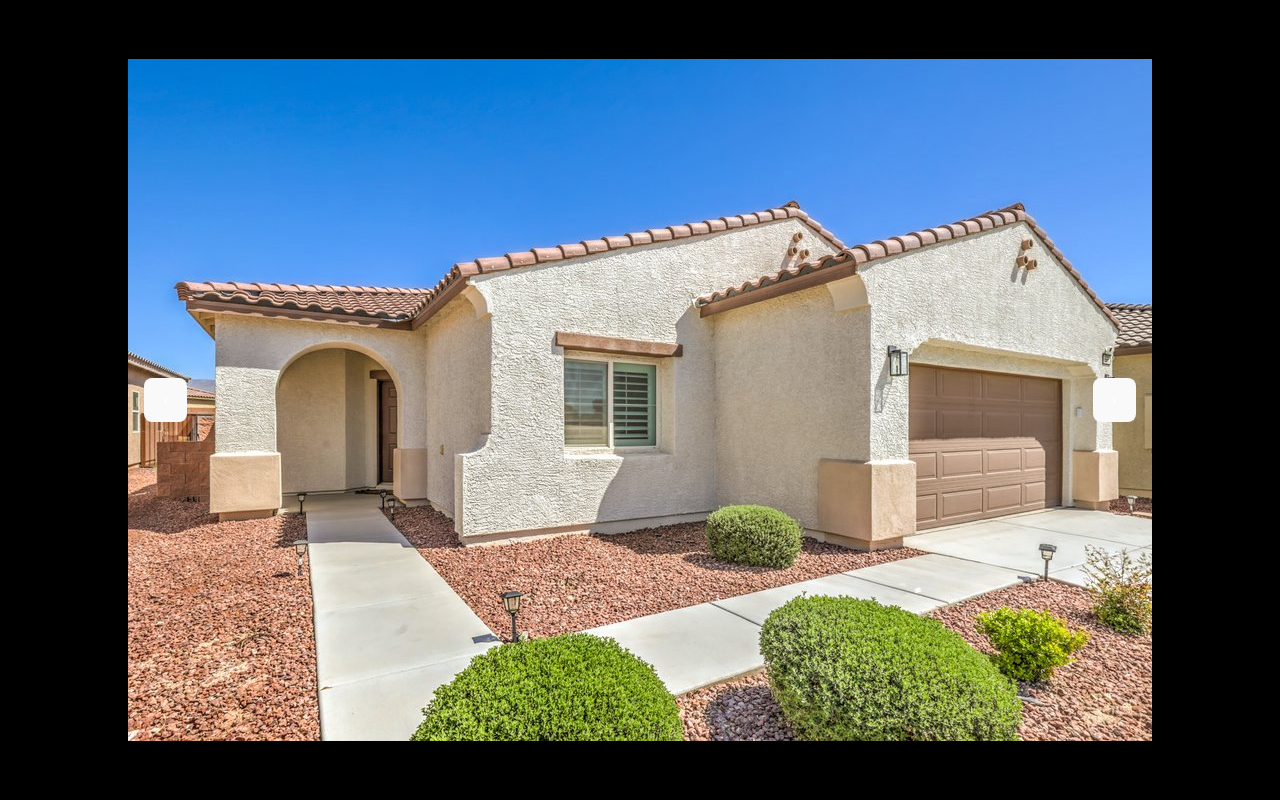
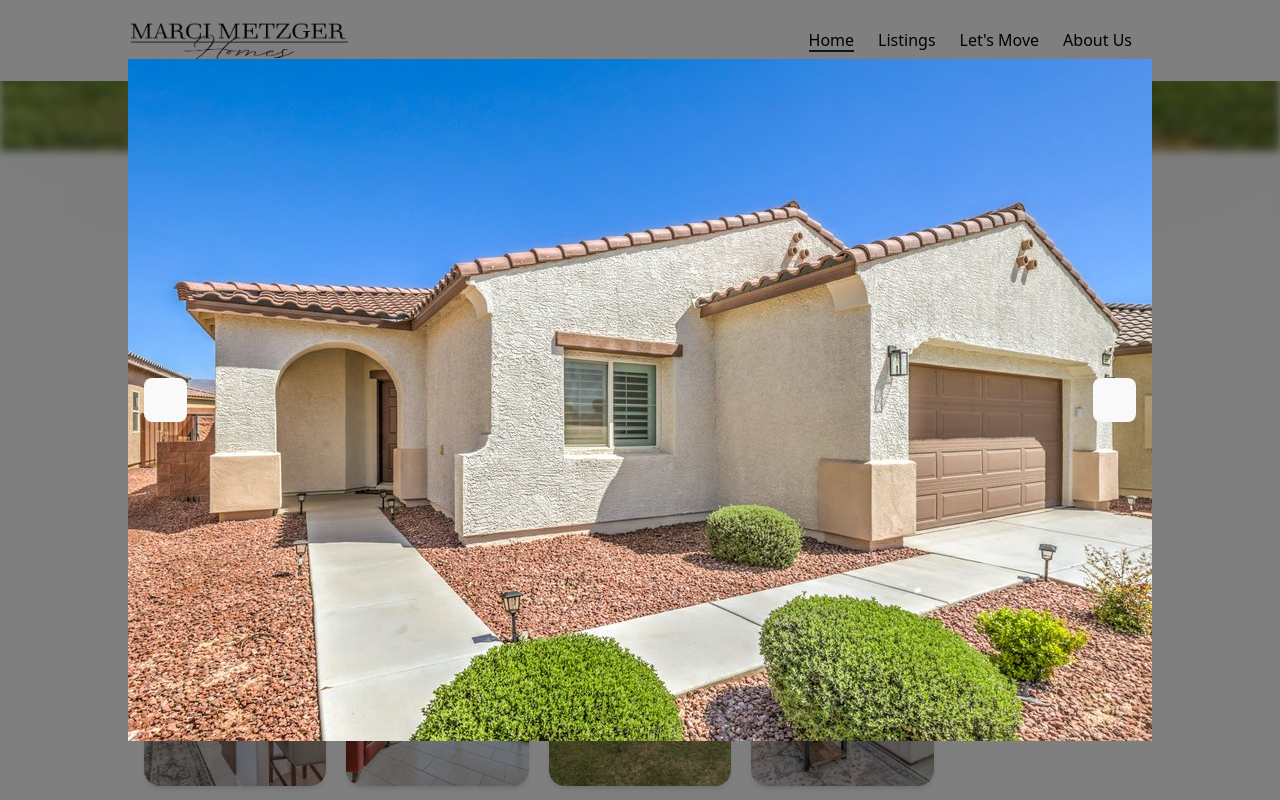
Before and after one commit to hannarizza16/realtor-web-design, a React (Vite) app in the folder client/: page / in a window 1280 px wide. Both pictures are taken after a click on the element "Model House 1". Shown: the part 730-1530 px from the top of the page. Built offline with nearby package versions, Linux system fonts and the light colour scheme.

Commit message:
feature: gallery

```diff
--- a/client/src/components/Gallery/Gallery.jsx
+++ b/client/src/components/Gallery/Gallery.jsx
@@ -53,7 +53,7 @@
       {activeIndex !== null && (
         <div
           onClick={closeImage}
-          className="fixed inset-0 z-50 flex items-center justify-center bg-black bg-opacity-70 cursor-zoom-out"
+          className="fixed inset-0 z-50 flex items-center justify-center bg-black/50 cursor-zoom-out"
         >
           <div
             className="relative flex items-center justify-center w-11/12 xl:w-4/5 h-11/12"
```
